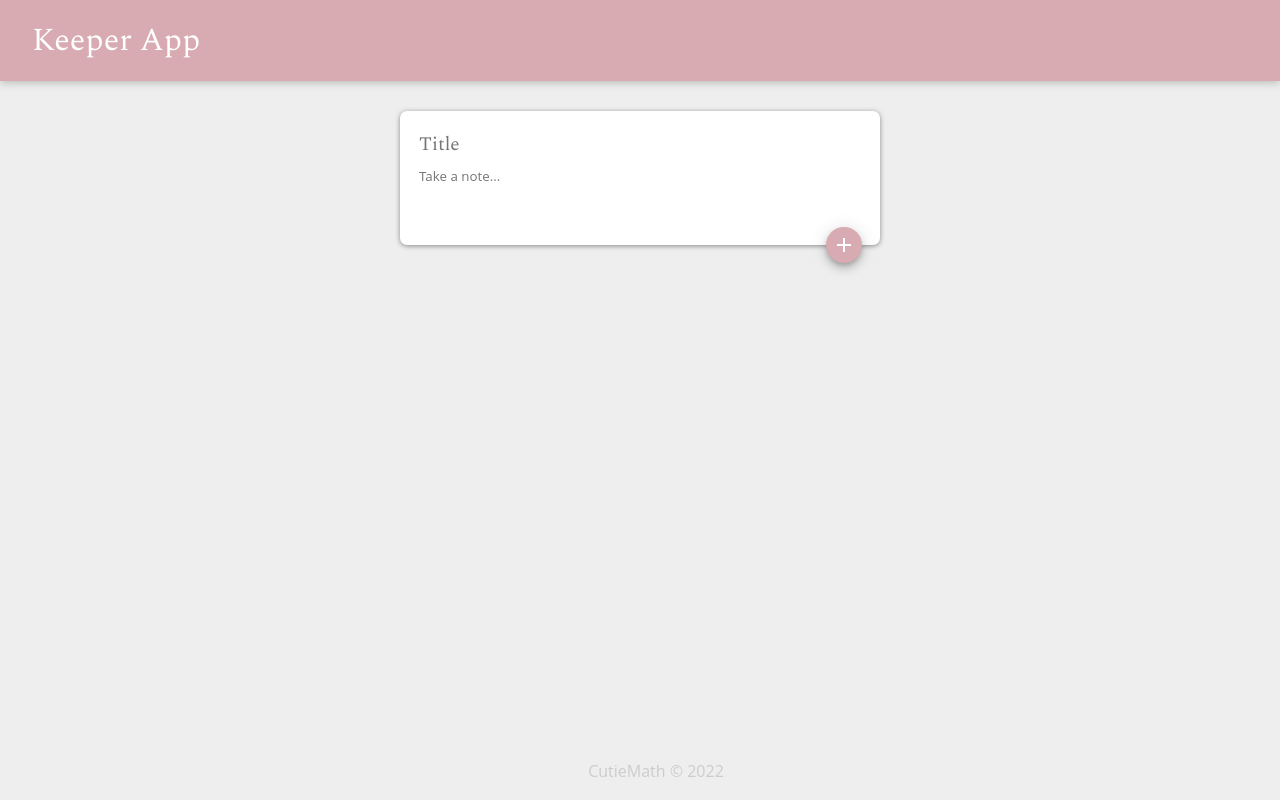
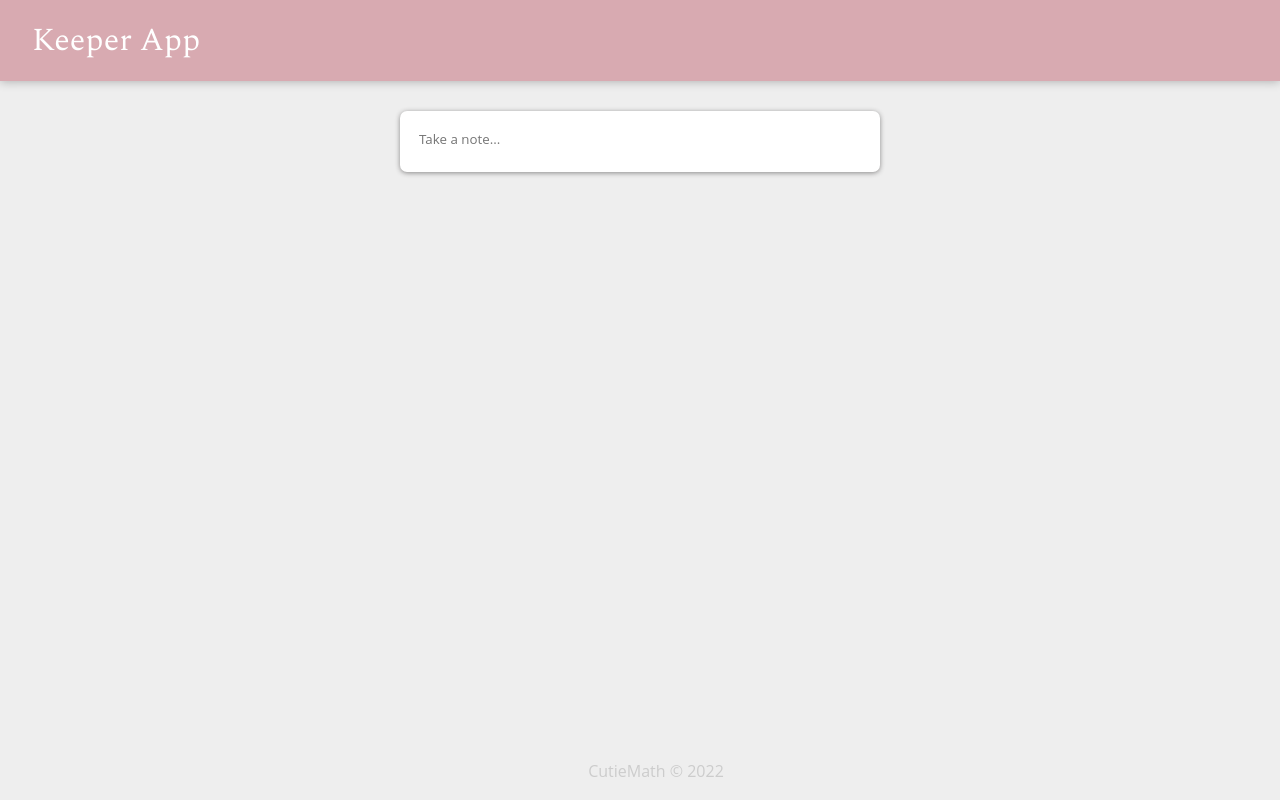
Before and after one commit to CutieMath/ReactApp, a React (Create React App) app: page / in a window 1280 px wide. Built offline with nearby package versions, Linux system fonts and the light colour scheme.

Commit message:
add more animation for the app

```diff
--- a/src/components/CreateArea.js
+++ b/src/components/CreateArea.js
@@ -4,6 +4,8 @@
 import { Zoom } from '@mui/material';
 
 function CreateArea(props) {
+  const [isExpanded, setExpanded] = useState(false);
+
   const [note, setNote] = useState({
     title: "",
     content: ""
@@ -28,23 +30,29 @@
     event.preventDefault();
   }
 
+  function expand(){
+    setExpanded(true);
+  }
+
   return (
     <div>
       <form className="create-note">
-        <input
+        {isExpanded && <input
           name="title"
           onChange={handleChange}
           value={note.title}
           placeholder="Title"
-        />
+        />}
         <textarea
           name="content"
+          onClick={expand}
+          onSelect={expand}
           onChange={handleChange}
           value={note.content}
           placeholder="Take a note..."
-          rows="3"
+          rows={isExpanded ? 3 : 1}
         />
-        <Zoom in={true}>
+        <Zoom in={isExpanded}>
           <Fab onClick={submitNote}><AddIcon /></Fab>
         </Zoom>
       </form>
```
